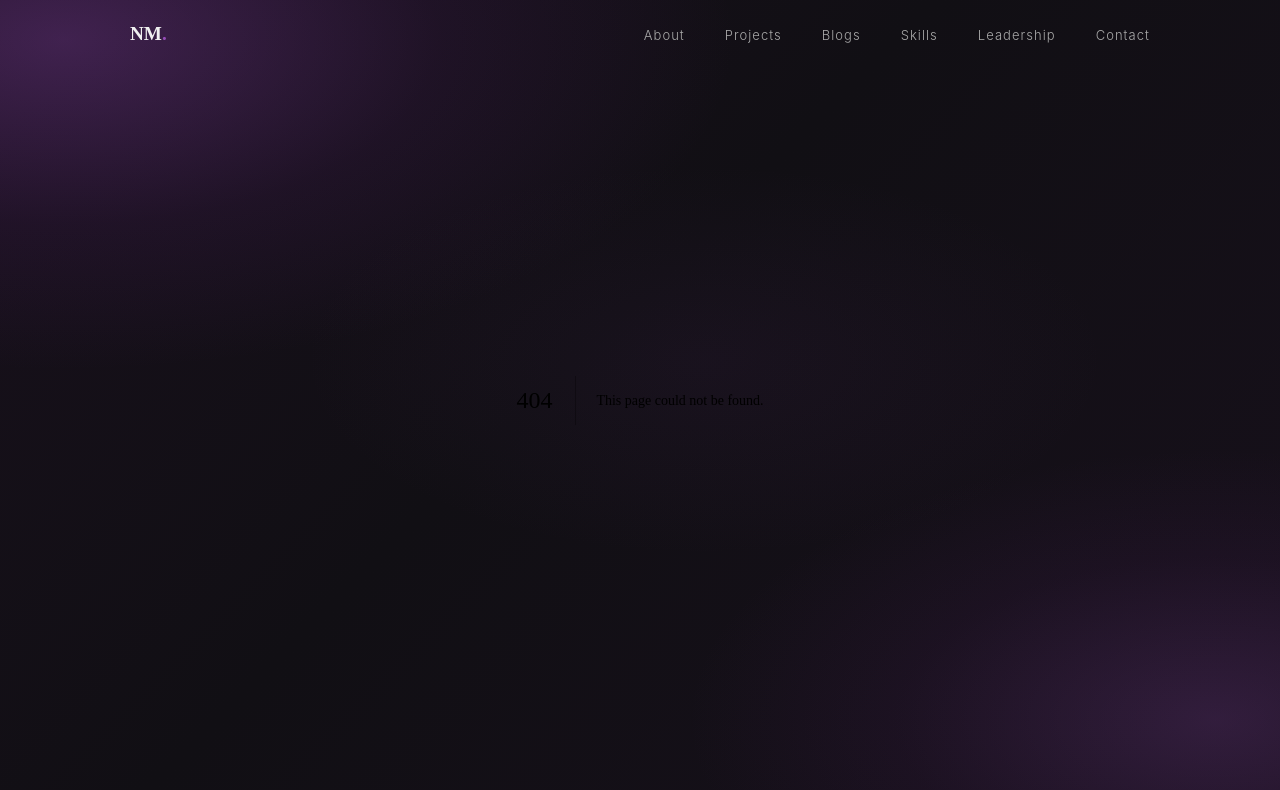
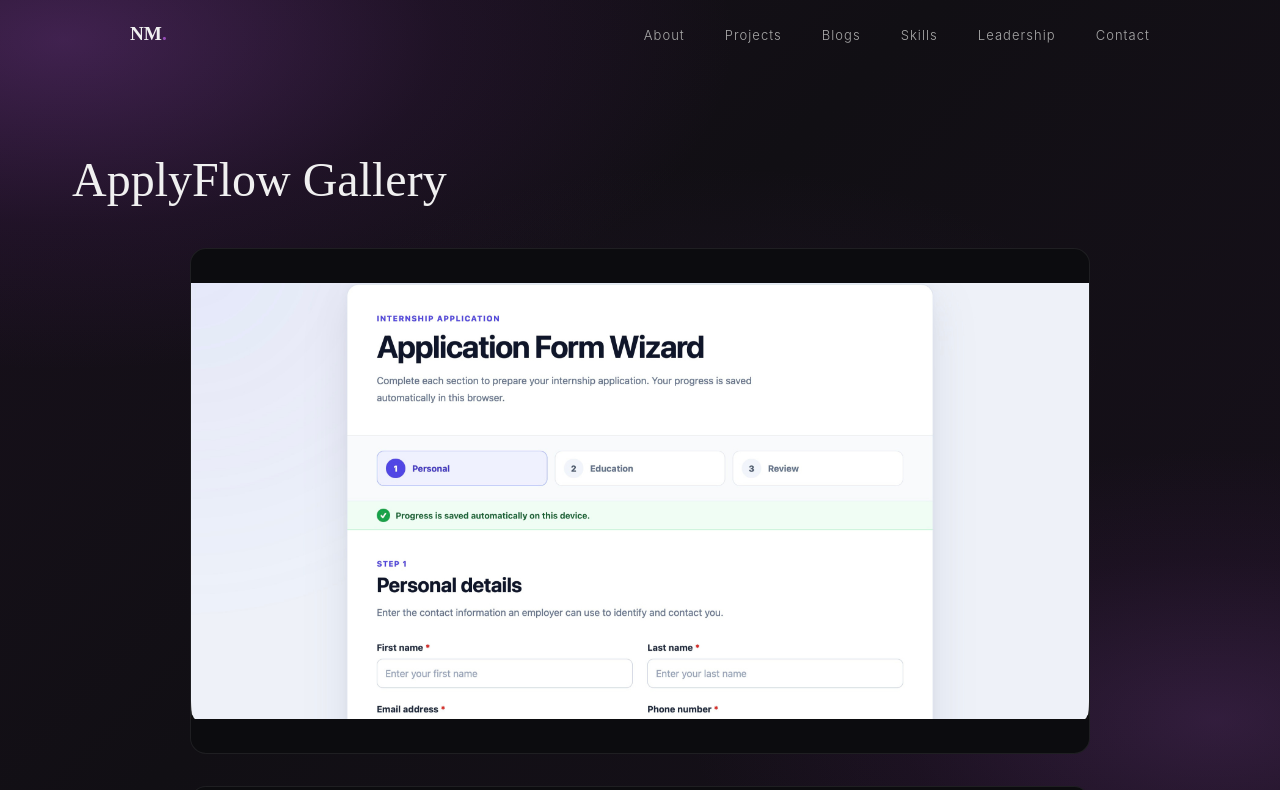
Before and after one commit to NadithiMoonasingha/My_Portfolio, a Next.js app: page /gallery/applyflow in a window 1280 px wide. Before the commit this address had no page. Shown: the top 790 px of the page. Built offline with nearby package versions, Linux system fonts and the light colour scheme.

Commit message:
Updated the ApplyFLow Gallery

```diff
--- a/src/app/gallery/internship-application-wizard/page.tsx
+++ b/src/app/gallery/applyflow/page.tsx
@@ -1,6 +1,6 @@
 import ProjectGallery from "@/components/ProjectGallery";
 
-export default function applyFlowGallery() {
+export default function ApplyFlowGallery() {
   return (
     <ProjectGallery
       title="ApplyFlow"
@@ -14,11 +14,11 @@ export default function applyFlowGallery() {
         "/projects/applyFlow7.jpg",
         "/projects/applyFlow8.jpg",
       ]}
-    frameWidth="100%"
-    frameMaxWidth="350px"
-    frameAspectRatio="9 / 11"
-    imageFit="contain"
-    gridColumns="repeat(auto-fit, minmax(220px, 1fr))"
-  />
-);
+      gridColumns="1fr"
+      frameWidth="82%"
+      frameMaxWidth="900px"
+      frameAspectRatio="16 / 9"
+      imageFit="contain"
+    />
+  );
 }
```
